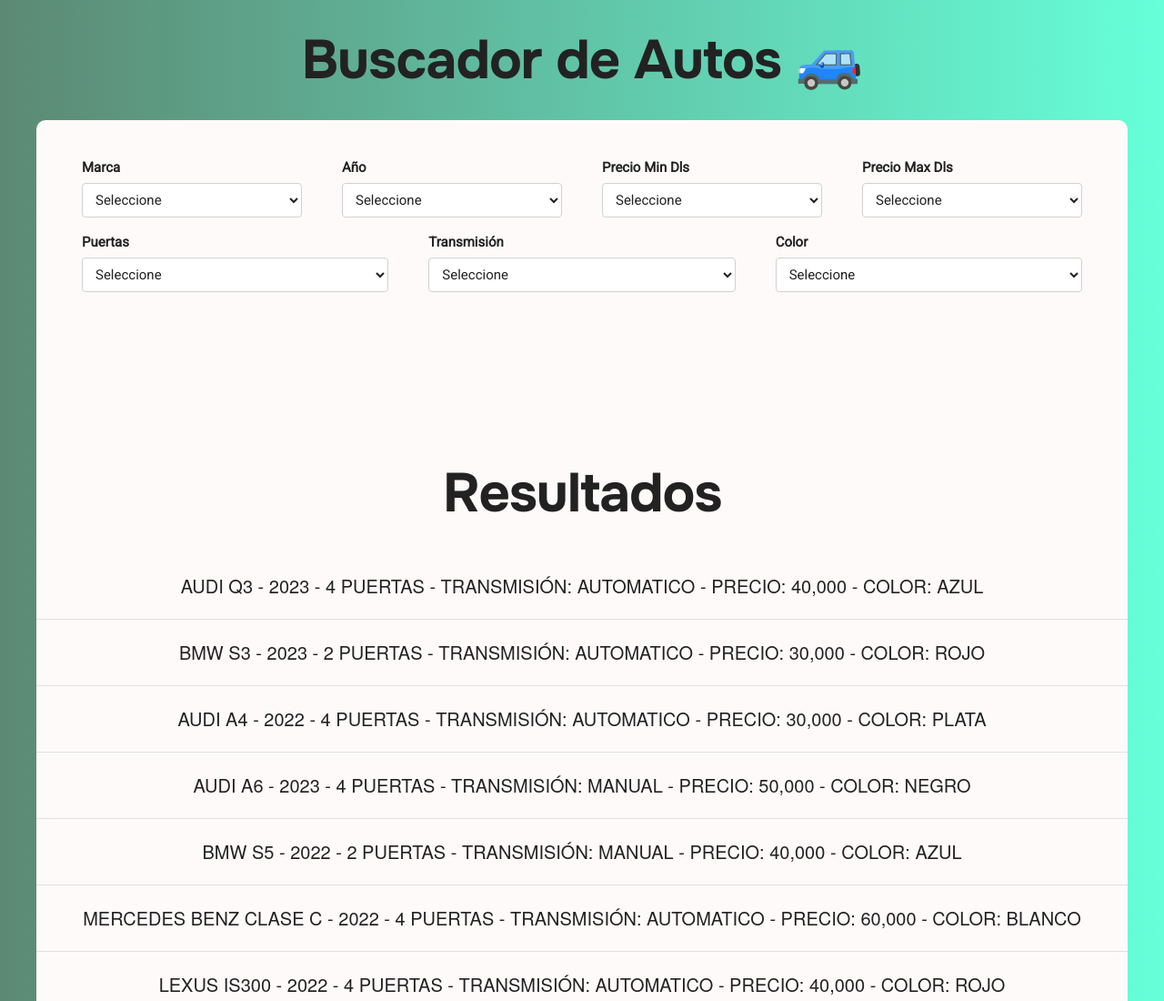
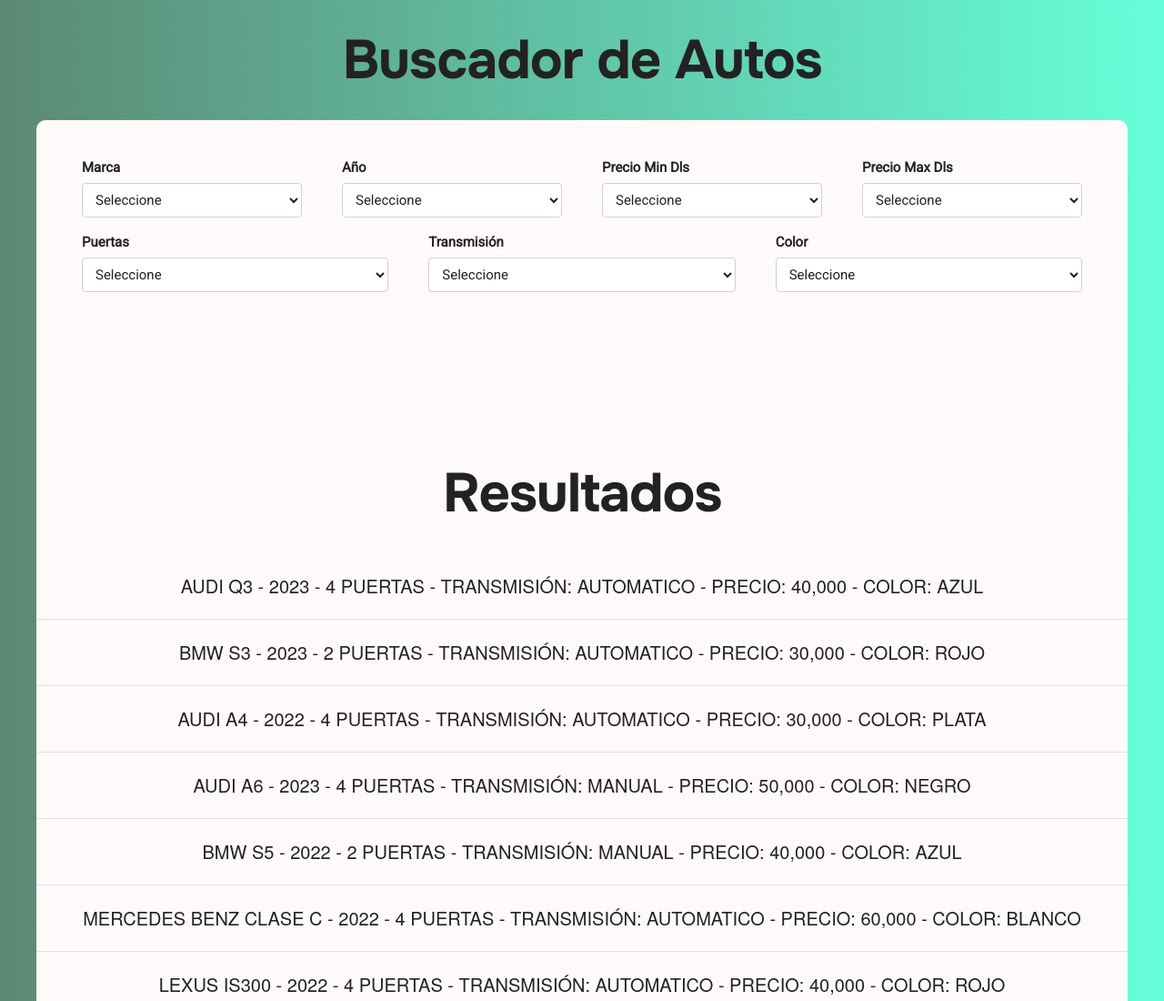
Before and after one commit to marceloreyran/Auto-Store, a plain HTML site: page index.html in a window 1280 px wide. Shown: the top 1100 px of the page at 91% size. Drawn offline with Linux system fonts and the light colour scheme.

Commit message:
second commit

```diff
--- a/index.html
+++ b/index.html
@@ -14,7 +14,7 @@
 
 <body>
 
-    <h1>Buscador de Autos 🚙</h1>
+    <h1>Buscador de Autos </h1>
 
     <div class="contenedor">
         <form id="buscador">
```
